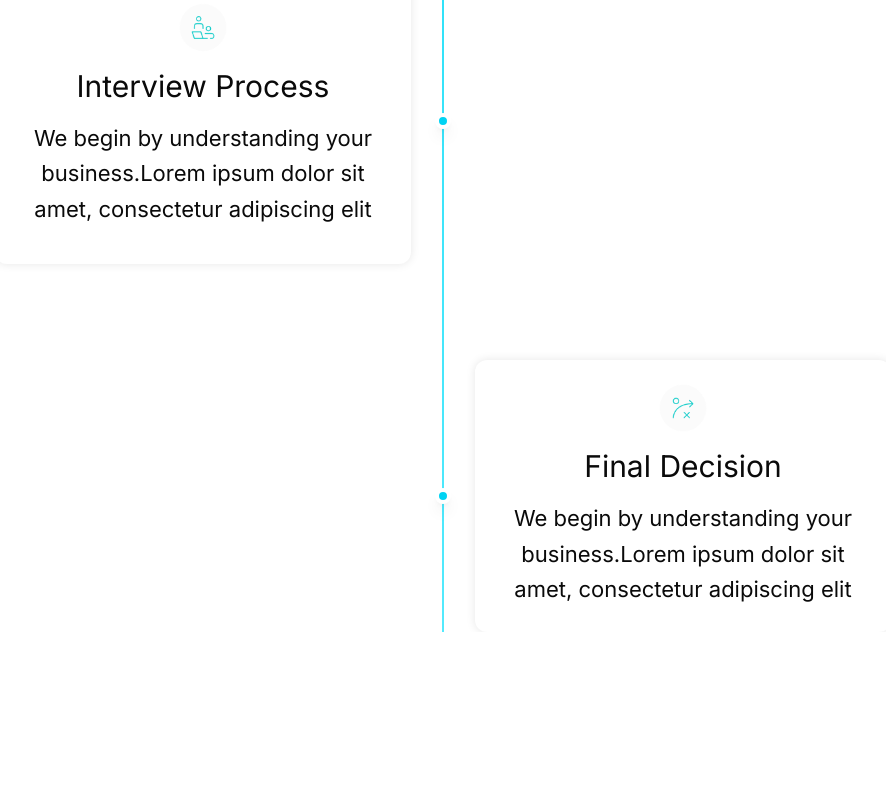
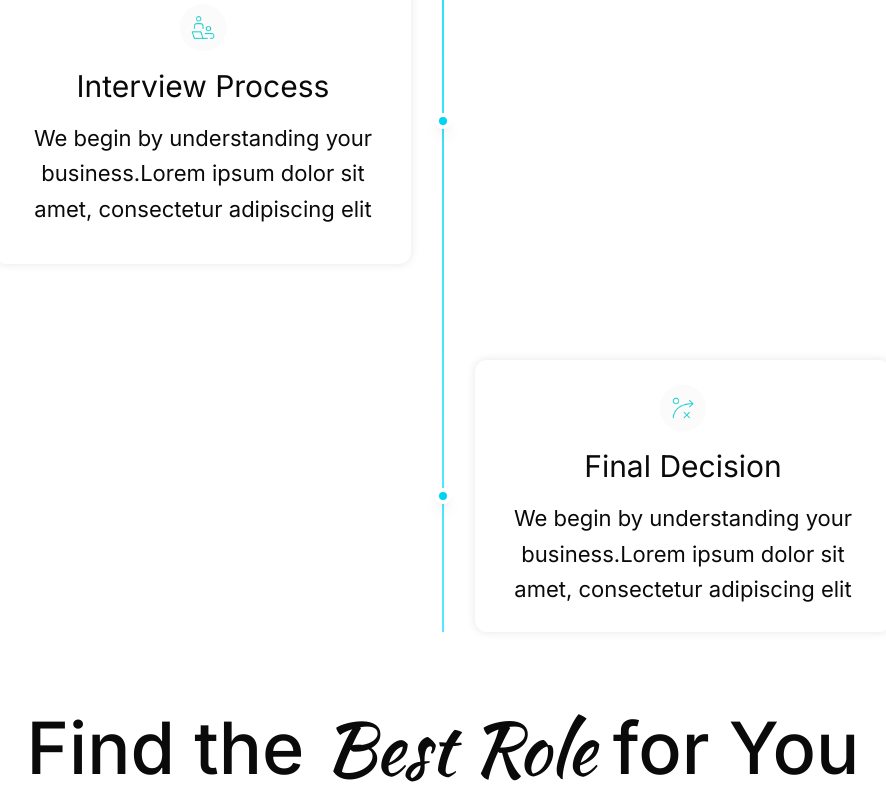
Before and after one commit to Roshen-Perera/ceylon-developers-portfolio, a Next.js app: page /careers in a window 1280 px wide. Shown: the part 2206-3006 px from the top of the page, without its empty margins (197-1083 px from the left). Before the commit the page ends 2838 px from the top, so only its background shows below. Built offline with nearby package versions, Linux system fonts and the light colour scheme.

Commit message:
Add Roles component to careers page

```diff
--- a/app/careers/page.tsx
+++ b/app/careers/page.tsx
@@ -2,6 +2,7 @@ import AboutCompany from "@/components/aboutCompany";
 import BlueGlow from "@/components/blueGlow";
 import HiringProcess from "@/components/hiringProcess";
 import NavBar from "@/components/navBar";
+import Roles from "@/components/roles";
 import React from "react";
 
 const page = () => {
@@ -23,6 +24,7 @@ const page = () => {
         </div>
         <AboutCompany/>
         <HiringProcess/>
+        <Roles/>
       </div>
     </>
   );
```
